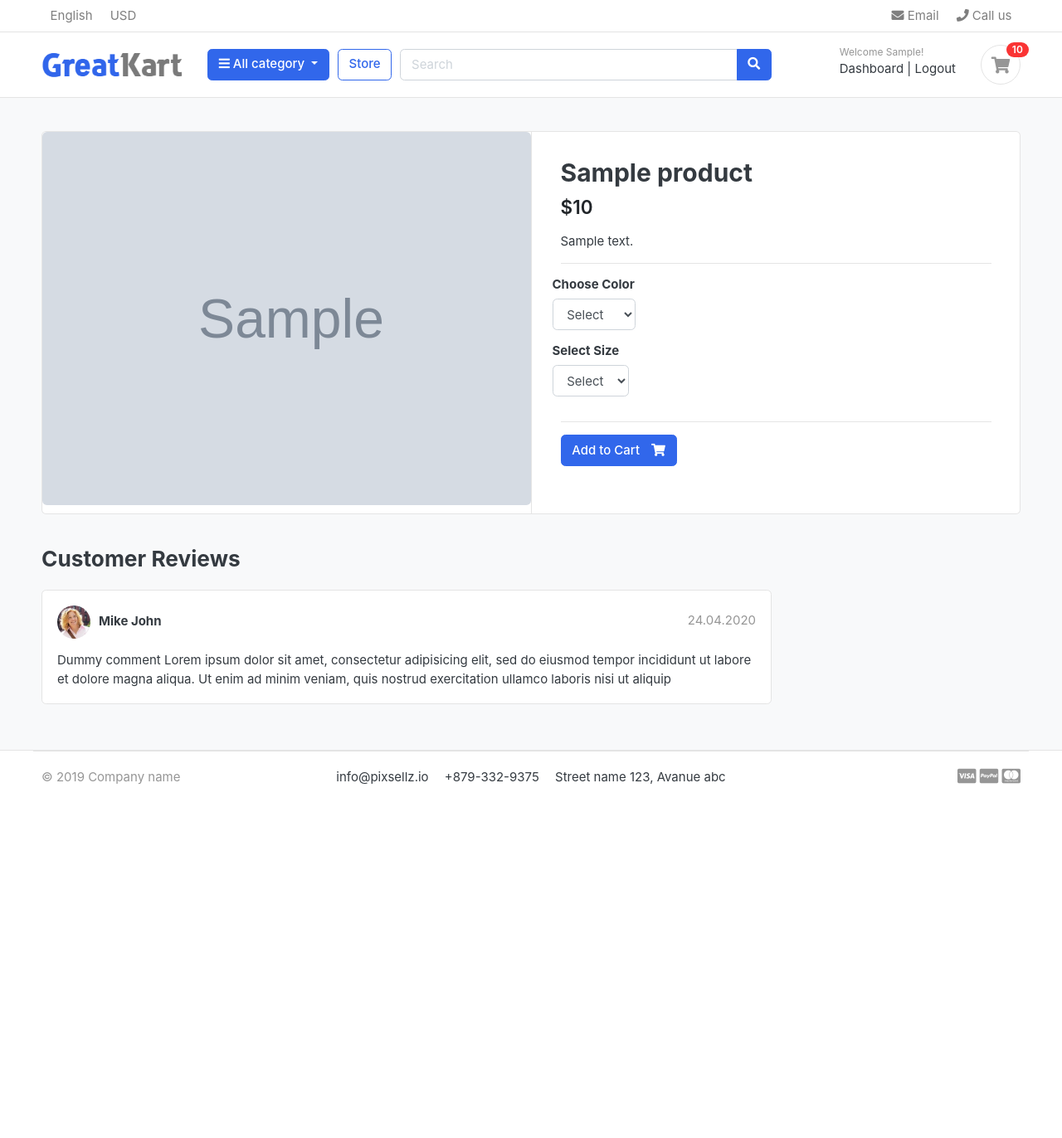
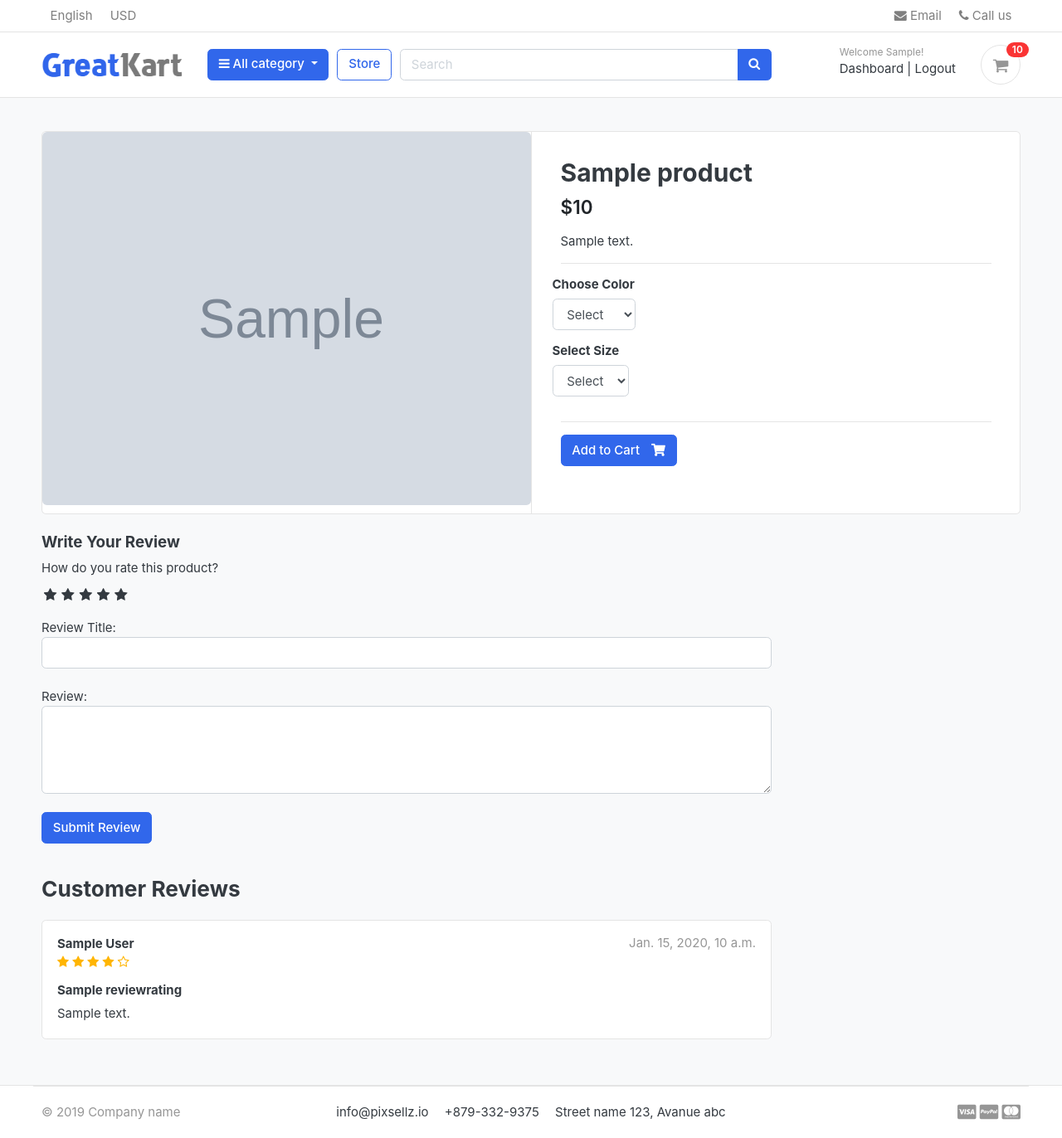
Before and after one commit to valkorostyslav/GreatKart, a Django app: a page that uses templates/base.html in a window 1280 px wide. Shown: the whole page at 83% size. Before the commit the page ends 946 px from the top, so only its background shows below. Run offline with Django 4.2, Linux system fonts and the light colour scheme; a user stored in the database is signed in; tables that the repository leaves empty hold one stand-in row (values such as "Sample post"); grey boxes marked "Sample" are stand-in pictures; some libraries are stand-ins or nearby versions; some web fonts are replaced.

Commit message:
added the review system

```diff
--- a/accounts/models.py
+++ b/accounts/models.py
@@ -58,6 +58,9 @@ class Account(AbstractBaseUser):
 
     objects = MyAccountmanager()
 
+    def full_name(self):
+        return f"{self.first_name} {self.last_name} "
+
     def __str__(self):
         return self.email
 
--- /dev/null
+++ b/greatkart/static/css/custom.css
@@ -0,0 +1,45 @@
+/* Hide Radio Button */
+.rate > input {
+	display: none;
+}
+
+.rate {
+	display: inline-block;
+	border: 0;
+}
+
+.rate > label {
+	float: right;
+}
+
+.rate > label:before {
+	display: inline-block;
+	font-size: 1.1rem;
+	font-family: FontAwesome;
+	content: "\f005"; /* FontAwesome star icon */
+	margin: 0;
+	padding: 0.3rem 0.2rem;
+	cursor: pointer;
+}
+
+/* Half star */
+.rate .half:before{
+	content: "\f089";
+	position: absolute;
+	padding-right: 0;
+}
+
+/* Click and hover */
+input:checked ~ label, label:hover ~ label{
+	color: #ffb503;
+}
+
+/* hover hightlight */
+input:checked + label:hover, input:checked ~ label:hover, input:checked ~ label:hover ~ label,
+label:hover ~ input:checked ~ label{
+	color: #cc9000;
+}
+
+.rating-star i{
+	color: #ffb503;
+}
--- a/store/admin.py
+++ b/store/admin.py
@@ -1,5 +1,5 @@
 from django.contrib import admin
-from .models import Product, Variation
+from .models import Product, Variation, ReviewRating
 
 # Register your models here.
 
@@ -14,3 +14,4 @@ class VariationAdmin(admin.ModelAdmin):
 
 admin.site.register(Product, ProductAdmin)
 admin.site.register(Variation, VariationAdmin)
+admin.site.register(ReviewRating)
--- a/store/models.py
+++ b/store/models.py
@@ -1,5 +1,6 @@
 from django.db import models
 from django.urls import reverse
+from accounts.models import Account
 
 from category.models import Category
 
@@ -48,3 +49,17 @@ class Variation(models.Model):
 
     def __str__(self):
         return self.variation_value
+
+class ReviewRating(models.Model):
+    product = models.ForeignKey(Product, on_delete=models.CASCADE)
+    user = models.ForeignKey(Account, on_delete=models.CASCADE)
+    subject = models.CharField(max_length=100, blank=True)
+    review = models.TextField(max_length=500, blank=True)
+    rating = models.FloatField()
+    ip = models.CharField(max_length=20, blank=True)
+    status = models.BooleanField(default=True)
+    created_at = models.DateTimeField(auto_now_add=True)
+    updated_at = models.DateTimeField(auto_now=True)
+
+    def __str__(self):
+        return self.subject
--- a/store/urls.py
+++ b/store/urls.py
@@ -6,4 +6,5 @@ urlpatterns = [
     path('category/<slug:category_slug>/', views.store, name='products_by_category'),
     path('category/<slug:category_slug>/<slug:product_slug>/', views.product_detail, name='product_detail'),
     path('search/', views.search, name='search'),
+    path('submit_review/<int:product_id>/', views.submit_review, name='submit_review'),
 ]
--- a/store/views.py
+++ b/store/views.py
@@ -1,13 +1,15 @@
 from django.http import HttpResponse
-from django.shortcuts import render, get_object_or_404
+from django.shortcuts import redirect, render, get_object_or_404
 from django.db.models import Q
 from carts.models import CartItem
 from carts.views import _cart_id
 
 from category.models import Category
-from .models import Product
+from orders.models import OrderProduct
+from store.forms import ReviewForm
+from .models import Product, ReviewRating
 from django.core.paginator import EmptyPage, PageNotAnInteger, Paginator
-
+from django.contrib import messages
 
 # Create your views here.
 
@@ -42,9 +44,19 @@ def product_detail(request, category_slug, product_slug):
     except Exception as e:
         raise e
 
+    try:
+        orderproduct = OrderProduct.objects.filter(user=request.user, product_id=single_product.id).exists()
+    except OrderProduct.DoesNotExist:
+        orderproduct = None
+
+    # Get he reviews
+    reviews = ReviewRating.objects.filter(product_id=single_product.id, status=True)
+
     context = {
         'single_product': single_product,
         'in_cart': in_cart,
+        'orderproduct': orderproduct,
+        'reviews': reviews,
     }
     return render(request, 'store/product_detail.html', context)
 
@@ -61,3 +73,26 @@ def search(request):
         'product_count': product_count,
     }
     return render(request, 'store/store.html', context)
+
+def submit_review(request, product_id):
+    url = request.META.get('HTTP_REFERER')
+    if request.method == 'POST':
+        try:
+            reviews = ReviewRating.objects.get(user__id=request.user.id, product__id=product_id)
+            form = ReviewForm(request.POST, instance=reviews)
+            form.save()
+            messages.success(request, 'Thank you! Your review has been updated')
+            return redirect(url)
+        except ReviewRating.DoesNotExist:
+            form = ReviewForm(request.POST)
+            if form.is_valid():
+                data = ReviewRating()
+                data.subject = form.cleaned_data['subject']
+                data.rating = form.cleaned_data['rating']
+                data.review = form.cleaned_data['review']
+                data.ip = request.META.get('REMOTE_ADDR')
+                data.product_id = product_id
+                data.user_id = request.user.id
+                data.save()
+                messages.success(request, 'Thank you! Your review has been submitted.')
+                return redirect(url)
--- a/templates/base.html
+++ b/templates/base.html
@@ -25,6 +25,9 @@
     <!-- custom style -->
     <link href="{% static 'css/ui.css' %}" rel="stylesheet" type="text/css"/>
     <link href="{% static 'css/responsive.css' %}" rel="stylesheet" media="only screen and (max-width: 1200px)" />
+
+    <link href="{% static 'css/custom.css' %}" rel="stylesheet" type="text/css"/>
+    <link rel="stylesheet" href="https://cdnjs.cloudflare.com/ajax/libs/font-awesome/4.7.0/css/font-awesome.min.css">
 
     <!-- custom javascript -->
     <script src="{% static 'js/script.js' %}" type="text/javascript"></script>
--- a/templates/store/product_detail.html
+++ b/templates/store/product_detail.html
@@ -77,31 +77,78 @@
 
 		<div class="row">
 			<div class="col-md-9">
-				<header class="section-heading">
-					<h3>Customer Reviews</h3>
-				</header>
 
+
+				<form action="{% url 'submit_review' single_product.id %}" method='POST'>
+					{% csrf_token %}
+					<h5>Write Your Review</h5>
+					<div>
+						<!--Rating Starts-->
+						<label>How do you rate this product?</label>
+						<br>
+						<div class="rate">
+							<input type="radio" name="rating" id="rating10" value="5" required><label for="rating10" title="5"></label>
+							<input type="radio" name="rating" id="rating9" value="4.5" required><label for="rating9" title="4.5" class="half"></label>
+							<input type="radio" name="rating" id="rating8" value="4" required><label for="rating8" title="4"></label>
+							<input type="radio" name="rating" id="rating7" value="3.5" required><label for="rating7" title="3.5" class="half"></label>
+							<input type="radio" name="rating" id="rating6" value="3" required><label for="rating6" title="3"></label>
+							<input type="radio" name="rating" id="rating5" value="2.5" required><label for="rating5" title="2.5" class="half"></label>
+							<input type="radio" name="rating" id="rating4" value="2" required><label for="rating4" title="2"></label>
+							<input type="radio" name="rating" id="rating3" value="1.5" required><label for="rating3" title="1.5" class="half"></label>
+							<input type="radio" name="rating" id="rating2" value="1" required><label for="rating2" title="1"></label>
+							<input type="radio" name="rating" id="rating1" value="0.5" required><label for="rating1" title="0.5" class="half"></label>
+						</div>
+<br>
+
+						Review Title:
+						<input type="text" class="form-control" name="subject">
+						<br>
+						Review:
+						<textarea name="review" rows="4" class="form-control"></textarea>
+						<br>
+						{% if user.is_authenticated %}
+							{% if orderproduct %}
+						<input type="submit" value="Submit Review" class="btn btn-primary">
+							{% else %}
+							<p>You must purchase this product to post a review. </p>
+							{% endif %}
+						{% else %}
+							<p>You must be logged in to post a review. <span><a href="{% url 'login' %}">Login now</a></span></p>
+						{% endif %}
+					</div>
+{% include 'includes/alerts.html' %}
+				</form>
+<br>
+<header class="section-heading">
+	<h3>Customer Reviews</h3>
+</header>
+{% for review in reviews %}
 				<article class="box mb-3">
 					<div class="icontext w-100">
-						<img
-							src="{% static './images/avatars/avatar1.jpg' %}"
-							class="img-xs icon rounded-circle"
-						/>
+
 						<div class="text">
-							<span class="date text-muted float-md-right">24.04.2020 </span>
-							<h6 class="mb-1">Mike John</h6>
+							<span class="date text-muted float-md-right">{{ review.updated_at }} </span>
+							<h6 class="mb-1">{{ review.user.full_name }}</h6>
+							<div class="rating-star">
+								<span>
+									<i class="fa fa-star{% if review.rating == 0.5 %}-half-o{% elif review.rating < 1 %}-o {% endif %}" aria-hidden="true"></i>
+									<i class="fa fa-star{% if review.rating == 1.5 %}-half-o{% elif review.rating < 2 %}-o {% endif %}" aria-hidden="true"></i>
+									<i class="fa fa-star{% if review.rating == 2.5 %}-half-o{% elif review.rating < 3 %}-o {% endif %}" aria-hidden="true"></i>
+									<i class="fa fa-star{% if review.rating == 3.5 %}-half-o{% elif review.rating < 4 %}-o {% endif %}" aria-hidden="true"></i>
+									<i class="fa fa-star{% if review.rating == 4.5 %}-half-o{% elif review.rating < 5 %}-o {% endif %}" aria-hidden="true"></i>
+								</span>
+							</div>
 						</div>
 					</div>
 					<!-- icontext.// -->
 					<div class="mt-3">
+						<h6>{{ review.subject }}</h6>
 						<p>
-							Dummy comment Lorem ipsum dolor sit amet, consectetur adipisicing
-							elit, sed do eiusmod tempor incididunt ut labore et dolore magna
-							aliqua. Ut enim ad minim veniam, quis nostrud exercitation ullamco
-							laboris nisi ut aliquip
+							{{ review.review }}
 						</p>
 					</div>
 				</article>
+{% endfor %}
 			</div>
 			<!-- col.// -->
 		</div>
```
Also changed, not shown: store/forms.py (added, +8 -0 lines), store/migrations/0004_reviewrating.py (added).
